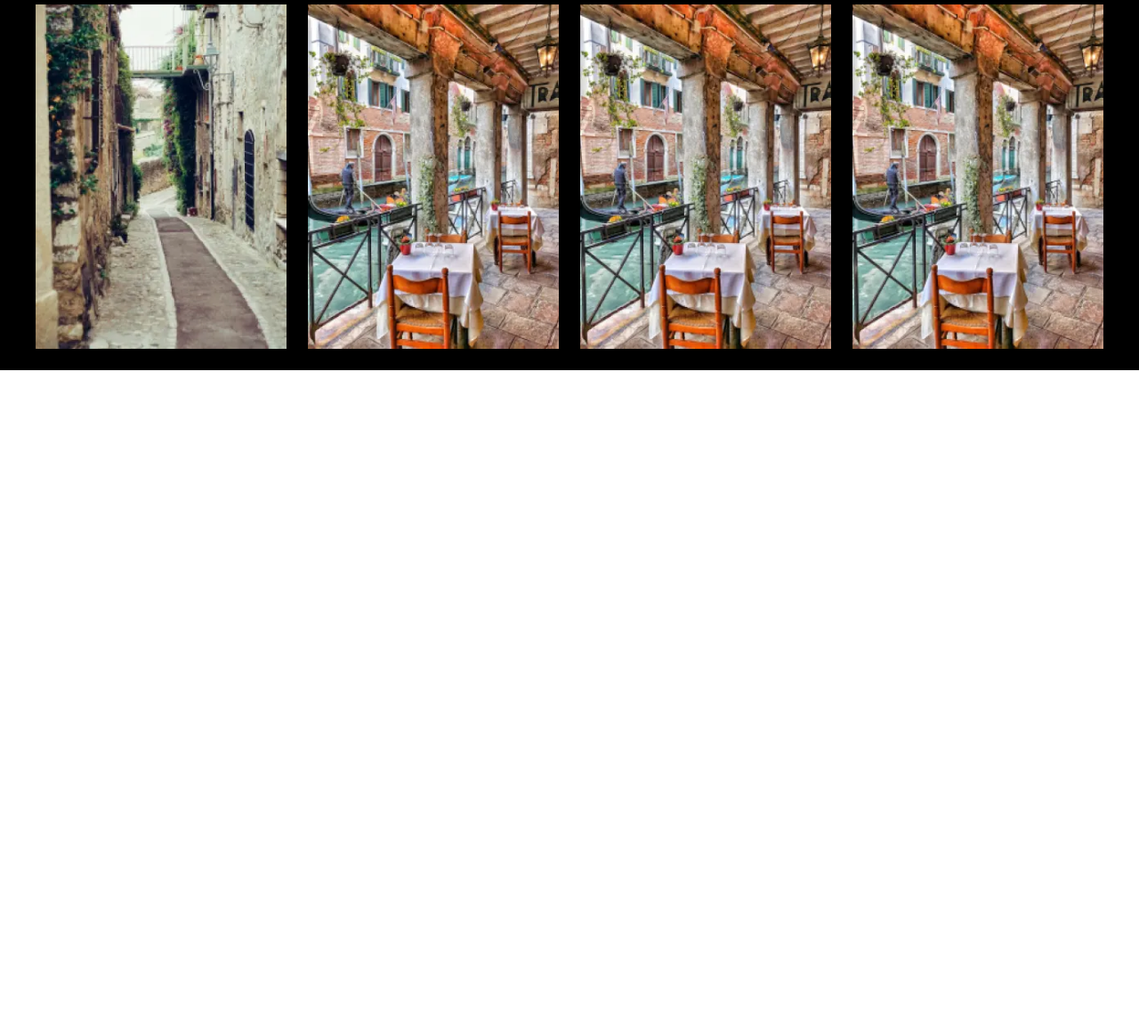
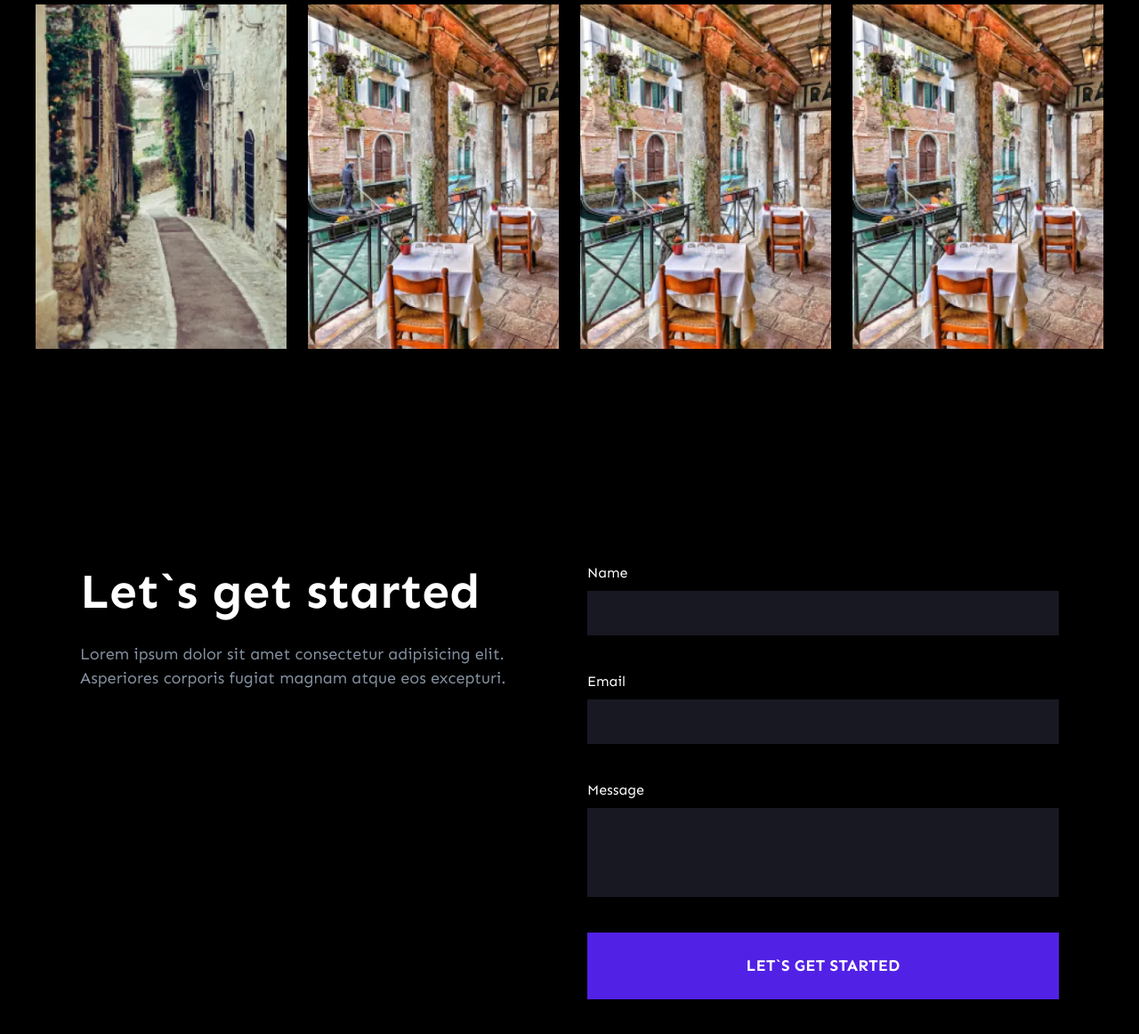
Before and after one commit to Mairuwka/Robin-W, a plain HTML site: page index.html in a window 1280 px wide. Shown: the part 10555-11717 px from the top of the page at 89% size. Before the commit the page ends 10971 px from the top, so only its background shows below. Drawn offline with Linux system fonts and the light colour scheme.

Commit message:
add start section

```diff
--- a/css/style.css
+++ b/css/style.css
@@ -1062,6 +1062,104 @@ body.ie .ibg img {
   width: 100%;
 }
 
+.start {
+  background-color: #000;
+  color: #fff;
+  padding-top: 216px;
+  padding-bottom: 120px;
+}
+
+.start__row {
+  display: -webkit-box;
+  display: -webkit-flex;
+  display: -ms-flexbox;
+  display: flex;
+  margin: 0 -20px;
+}
+
+.start__columns {
+  -webkit-box-flex: 0;
+  -webkit-flex: 0 1 50%;
+      -ms-flex: 0 1 50%;
+          flex: 0 1 50%;
+  padding: 0 20px;
+}
+
+.start__title {
+  margin: 0 0 24px 0;
+}
+
+.start__body {
+  display: -webkit-box;
+  display: -webkit-flex;
+  display: -ms-flexbox;
+  display: flex;
+  -webkit-box-orient: vertical;
+  -webkit-box-direction: normal;
+  -webkit-flex-direction: column;
+      -ms-flex-direction: column;
+          flex-direction: column;
+}
+
+.start__name {
+  margin: 0 0 8px 0;
+  font-size: 16px;
+  line-height: 1.5;
+}
+
+.start__username {
+  height: 50px;
+  background: #181823;
+  color: #fff;
+  padding: 0 0 0 15px;
+  margin: 0 0 40px 0;
+}
+
+.start__email {
+  margin: 0 0 8px 0;
+  font-size: 16px;
+  line-height: 1.5;
+}
+
+.start__post {
+  height: 50px;
+  background: #181823;
+  color: #fff;
+  padding: 0 0 0 15px;
+  margin: 0 0 40px 0;
+}
+
+.start__message {
+  margin: 0 0 8px 0;
+  font-size: 16px;
+  line-height: 1.5;
+}
+
+.start__textarea {
+  height: 100px;
+  background: #181823;
+  color: #fff;
+  padding: 5px 0 0 10px;
+  resize: none;
+  margin: 0 0 40px 0;
+}
+
+.start__button {
+  font-weight: bold;
+  font-size: 18px;
+  line-height: 1.5;
+  text-transform: uppercase;
+  height: 75px;
+  color: #fff;
+  background: #5221E6;
+}
+
+.start-container {
+  max-width: 1100px;
+  margin: 0 auto;
+  width: 100%;
+}
+
 @media (min-width: 767.98px) {
   .header__link_bg {
     background-color: #5221E6;
@@ -1327,6 +1425,35 @@ body.ie .ibg img {
 
   .header__title {
     font-size: 60px;
+  }
+}
+
+@media (max-width: 1100px) {
+  .start {
+    padding-top: -webkit-calc(72px + 144 * ((100vw - 320px) / 930));
+    padding-top: calc(72px + 144 * ((100vw - 320px) / 930));
+  }
+
+  .start {
+    padding-bottom: -webkit-calc(48px + 72 * ((100vw - 320px) / 930));
+    padding-bottom: calc(48px + 72 * ((100vw - 320px) / 930));
+  }
+
+  .start-container {
+    padding-right: 40px;
+    padding-left: 40px;
+  }
+}
+
+@media (max-width: 1100px) and (max-width: 1100px) {
+  .start-container {
+    padding-right: -webkit-calc(20px + 20 * ((100vw - 320px) / 930));
+    padding-right: calc(20px + 20 * ((100vw - 320px) / 930));
+  }
+
+  .start-container {
+    padding-left: -webkit-calc(20px + 20 * ((100vw - 320px) / 930));
+    padding-left: calc(20px + 20 * ((100vw - 320px) / 930));
   }
 }
 
@@ -1661,6 +1788,25 @@ body.ie .ibg img {
   }
 }
 
+@media (max-width: 600px) {
+  .start__row {
+    -webkit-flex-wrap: wrap;
+        -ms-flex-wrap: wrap;
+            flex-wrap: wrap;
+  }
+
+  .start__columns {
+    -webkit-box-flex: 0;
+    -webkit-flex: 0 1 100%;
+        -ms-flex: 0 1 100%;
+            flex: 0 1 100%;
+  }
+
+  .start__text {
+    margin: 0 0 48px 0;
+  }
+}
+
 @media (max-width: 500px) {
   .work__columns {
     -webkit-box-flex: 0;
--- a/index.html
+++ b/index.html
@@ -253,7 +253,9 @@
 			<section class="dribbble">
 				<div class="dribbble-container">
 					<h2 class="dribbble__title title">Dribbble</h2>
-					<p class="dribbble__text text">Lorem ipsum dolor sit, amet consectetur adipisicing elit. Similique nobis cum repellendus eius, deserunt, corrupti consequuntur voluptates enim est consectetur temporibus eos quam tempore. Corrupti!</p>
+					<p class="dribbble__text text">Lorem ipsum dolor sit, amet consectetur adipisicing elit. Similique nobis
+						cum repellendus eius, deserunt, corrupti consequuntur voluptates enim est consectetur temporibus eos
+						quam tempore. Corrupti!</p>
 					<div class="dribbble__link link"><a href="#">Follow me on Dribbble</a></div>
 					<div class="dribbble__body">
 						<span></span>
@@ -268,14 +270,17 @@
 					<div class="people__row">
 						<div class="people__columns">
 							<h2 class="people__title title">This is what people say about me</h2>
-							<div class="people__text text">Lorem ipsum dolor sit amet consectetur adipisicing elit. Sit quod dicta fugiat ullam. Ad voluptate ut accusamus est facere aliquam.</div>
+							<div class="people__text text">Lorem ipsum dolor sit amet consectetur adipisicing elit. Sit quod
+								dicta fugiat ullam. Ad voluptate ut accusamus est facere aliquam.</div>
 							<div class="people__link link"><a href="#">See all testimonials</a></div>
 						</div>
 						<div class="people__columns">
 							<div class="people__item">
 								<div class="people__image"><picture><source srcset="./img/09.webp" type="image/webp"><img src="./img/09.png" alt=""></picture></div>
 								<div class="people__body">
-									<div class="people__desc">Lorem ipsum, dolor sit amet consectetur adipisicing elit. Aliquid hic eos doloribus. Molestias, sint est libero impedit, dignissimos quas magnam nemo debitis asperiores quae, voluptatibus dolorem a voluptates modi assumenda?</div>
+									<div class="people__desc">Lorem ipsum, dolor sit amet consectetur adipisicing elit. Aliquid
+										hic eos doloribus. Molestias, sint est libero impedit, dignissimos quas magnam nemo
+										debitis asperiores quae, voluptatibus dolorem a voluptates modi assumenda?</div>
 									<div class="people__subject">
 										<p>Richard Owens</p>
 										<p>CEO, Company 1</p>
@@ -285,7 +290,9 @@
 							<div class="people__item">
 								<div class="people__image"><picture><source srcset="./img/10.webp" type="image/webp"><img src="./img/10.png" alt=""></picture></div>
 								<div class="people__body">
-									<div class="people__desc">Lorem ipsum, dolor sit amet consectetur adipisicing elit. Aliquid hic eos doloribus. Molestias, sint est libero impedit, dignissimos quas magnam nemo debitis asperiores quae, voluptatibus dolorem a voluptates modi assumenda?</div>
+									<div class="people__desc">Lorem ipsum, dolor sit amet consectetur adipisicing elit. Aliquid
+										hic eos doloribus. Molestias, sint est libero impedit, dignissimos quas magnam nemo
+										debitis asperiores quae, voluptatibus dolorem a voluptates modi assumenda?</div>
 									<div class="people__subject">
 										<p>Richard Owens</p>
 										<p>CEO, Company 1</p>
@@ -295,7 +302,9 @@
 							<div class="people__item">
 								<div class="people__image"><picture><source srcset="./img/11.webp" type="image/webp"><img src="./img/11.png" alt=""></picture></div>
 								<div class="people__body">
-									<div class="people__desc">Lorem ipsum, dolor sit amet consectetur adipisicing elit. Aliquid hic eos doloribus. Molestias, sint est libero impedit, dignissimos quas magnam nemo debitis asperiores quae, voluptatibus dolorem a voluptates modi assumenda?</div>
+									<div class="people__desc">Lorem ipsum, dolor sit amet consectetur adipisicing elit. Aliquid
+										hic eos doloribus. Molestias, sint est libero impedit, dignissimos quas magnam nemo
+										debitis asperiores quae, voluptatibus dolorem a voluptates modi assumenda?</div>
 									<div class="people__subject">
 										<p>Richard Owens</p>
 										<p>CEO, Company 1</p>
@@ -309,7 +318,8 @@
 			<section class="photography">
 				<div class="photography-container">
 					<h2 class="photography__title title">Photography</h2>
-					<div class="photography__text text">Lorem ipsum dolor sit amet consectetur adipisicing elit. Non autem nihil error adipisci consequatur facilis perferendis maiores a ut doloribus!</div>
+					<div class="photography__text text">Lorem ipsum dolor sit amet consectetur adipisicing elit. Non autem
+						nihil error adipisci consequatur facilis perferendis maiores a ut doloribus!</div>
 					<nav class="photography__filter">
 						<ul class="photography__list">
 							<li data-filter="1" class="photography__item active">Italy</li>
@@ -343,6 +353,36 @@
 					</div>
 				</div>
 			</section>
+			<section class="start">
+				<div class="start-container">
+					<div class="start__row">
+						<div class="start__columns">
+							<h2 class="start__title title">Let`s get started</h2>
+							<p class="start__text text">Lorem ipsum dolor sit amet consectetur adipisicing elit. Asperiores
+								corporis fugiat magnam atque eos excepturi.</p>
+						</div>
+						<div class="start__columns">
+							<form action="#" class="start__form">
+								<div class="start__body">
+									<label class="start__name" for="Name">Name</label>
+									<input class="start__username" type="text" name="User" required>
+								</div>
+								<div class="start__body">
+									<label class="start__email" for="Email">Email</label>
+									<input class="start__post" type="email" name="Mail" required>
+								</div>
+								<div class="start__body">
+									<label class="start__message" for="Message">Message</label>
+									<textarea class="start__textarea" name="Text" required></textarea>
+								</div>
+								<div class="start__body">
+									<button type="submit" class="start__button">Let`s get started</button>
+								</div>
+							</form>
+						</div>
+					</div>
+				</div>
+			</section>
 		</main>
 	</div>
 	<script src="js/script.min.js"></script>
```
Also changed, not shown: css/style.min.css.
